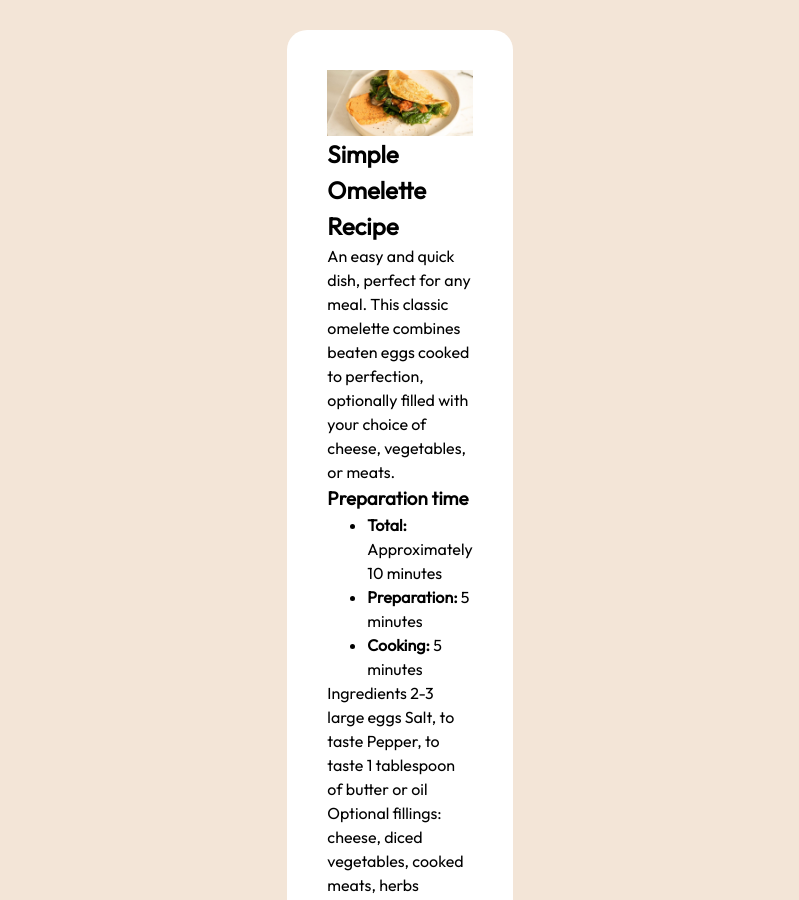
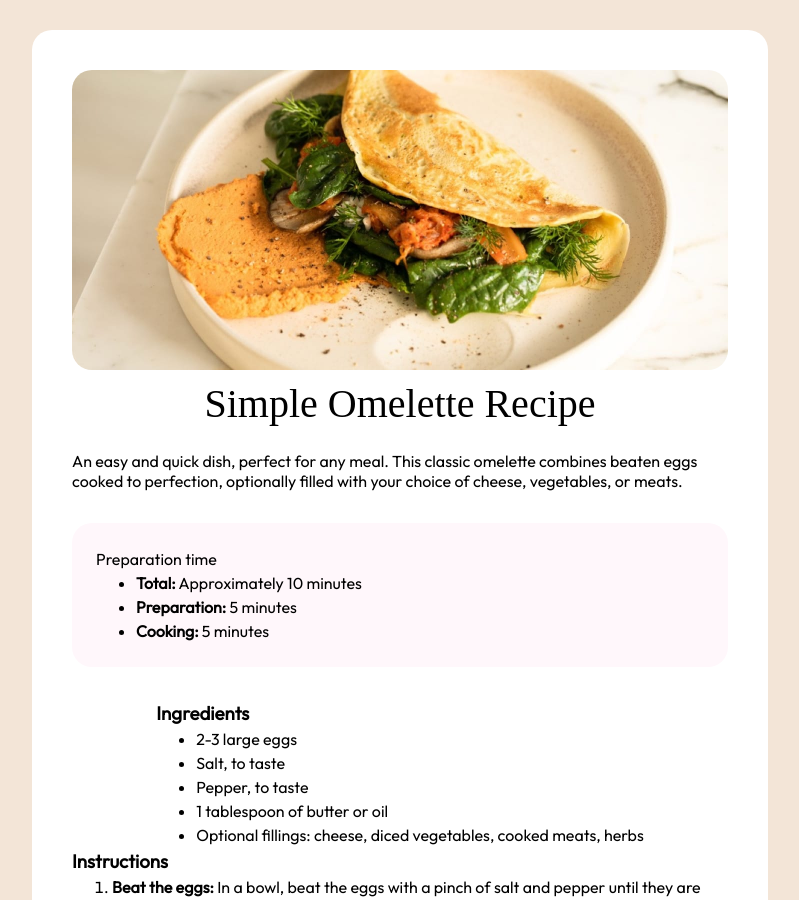
Before and after one commit to bluethreadmade/recipe-card, a plain HTML site: page index.html in a window 1280 px wide. Shown: the top 900 px of the page, without its empty margins (240-1039 px from the left). Drawn offline with Linux system fonts and the light colour scheme; a web font is replaced by a local one.

Commit message:
built lists html

```diff
--- a/assets/css/style.css
+++ b/assets/css/style.css
@@ -44,7 +44,7 @@ h6 {
 
 body {
   font-family: "Young Serif", "Outfit";
-  background-color: #F3E5D7;
+  background-color: #f3e5d7;
   display: flex;
   flex-direction: column;
   justify-content: center;
@@ -58,12 +58,35 @@ body {
   display: flex;
   flex-direction: column;
   background-color: #ffffff;
-  border-radius: 20px;
+  border-radius: 1.25rem;
   max-width: min-content;
   padding: 2.5rem;
   margin: 0.625rem;
   justify-content: center;
   align-items: center;
+}
+
+#picture {
+  border-radius: 1.25rem;
+  max-width: 41rem;
+  margin-bottom: .625rem;
+}
+
+#title {
+    margin-bottom: 1.5rem;
+    font: 2.5rem "Young Serif"
+}
+
+#summary {
+    font: 1rem "Outfit"
+}
+
+#prep {
+    background-color: #FFF7FB;
+    border-radius: 1.25rem;
+    min-width: 100%;
+    margin: 2rem 0;
+    padding: 1.5rem
 }
 
 .attribution {
--- a/index.html
+++ b/index.html
@@ -32,6 +32,7 @@
     <main>
       <div id="card">
         <img
+          id="picture"
           src="./assets/images/image-omelette.jpeg"
           alt="image of this recipe"
         />
@@ -42,7 +43,7 @@
           choice of cheese, vegetables, or meats.
         </p>
         <div id="prep">
-          <h3 id="prep-time">Preparation time</h3>
+          <p id="prep-time">Preparation time</p>
           <ul>
             <li><b>Total:</b> Approximately 10 minutes</li>
             <li><b>Preparation:</b> 5 minutes</li>
@@ -50,9 +51,14 @@
           </ul>
         </div>
         <div id="ingredients">
-          Ingredients 2-3 large eggs Salt, to taste Pepper, to taste 1
-          tablespoon of butter or oil Optional fillings: cheese, diced
-          vegetables, cooked meats, herbs
+          <h3 id="ingredients-title">Ingredients</h3>
+          <ul>
+            <li>2-3 large eggs</li>
+            <li>Salt, to taste</li>
+            <li>Pepper, to taste</li>
+            <li>1 tablespoon of butter or oil</li>
+            <li>Optional fillings: cheese, diced vegetables, cooked meats, herbs</li>
+          </ul>
         </div>
         <div id="instructions">
           <h3 id="instructions-title">Instructions</h3>
```
